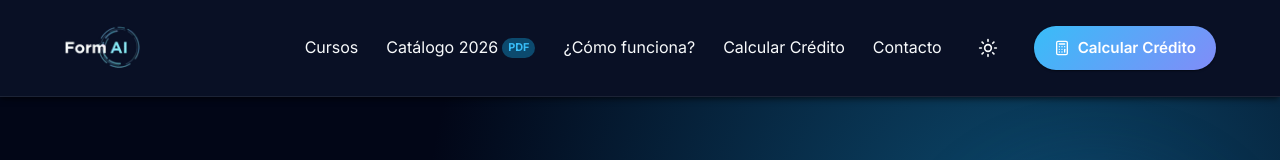
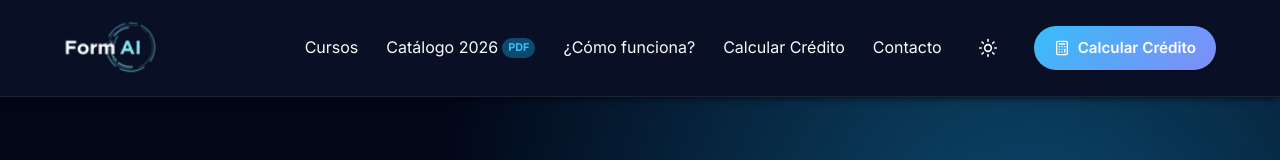
Before and after one commit to gyuste17/formai, a React (Vite) app: page / in a window 1280 px wide. Shown: the top 160 px of the page. Built offline with nearby package versions, Linux system fonts and the light colour scheme.

Commit message:
style(branding): increase FormAI logo size by 20% across navbar (desktop/mobile) and footer

```diff
--- a/src/components/Footer.jsx
+++ b/src/components/Footer.jsx
@@ -22,11 +22,11 @@ export default function Footer({ onOpenCatalogModal }) {
             <img
               src="/logos/formAI/1-removebg-preview.webp"
               alt="FormAI"
-              width="160"
-              height="56"
+              width="195"
+              height="68"
               loading="lazy"
               decoding="async"
-              style={{ height: '56px', width: 'auto', objectFit: 'contain', alignSelf: 'flex-start' }}
+              style={{ height: '68px', width: 'auto', objectFit: 'contain', alignSelf: 'flex-start' }}
             />
             <p style={{ color: 'var(--text-muted)', fontSize: '0.9rem', lineHeight: 1.5 }}>
               Formación Bonificada en Digitalización para Empresas. Llevamos más de una década impulsando la productividad de equipos en toda España a través de capacitación práctica y bonificable al 100%.
--- a/src/components/Navbar.jsx
+++ b/src/components/Navbar.jsx
@@ -28,12 +28,13 @@ export default function Navbar({ theme, toggleTheme, onOpenCatalogModal }) {
               ? '/logos/formAI/3-removebg-preview.webp'
               : '/logos/formAI/1-removebg-preview.webp'}
             alt="FormAI"
-            width="220"
-            height="76"
+            width="264"
+            height="92"
             loading="eager"
             fetchPriority="high"
             decoding="async"
-            style={{ height: '76px', width: 'auto', objectFit: 'contain' }}
+            className="navbar-logo"
+            style={{ height: '92px', width: 'auto', objectFit: 'contain' }}
           />
         </a>
 
@@ -186,6 +187,17 @@ export default function Navbar({ theme, toggleTheme, onOpenCatalogModal }) {
 
       {/* Add CSS injection for desktop menu responsiveness in styles */}
       <style>{`
+        .navbar-logo {
+          height: 92px;
+          width: auto;
+          object-fit: contain;
+          transition: height var(--transition-fast);
+        }
+        @media (max-width: 768px) {
+          .navbar-logo {
+            height: 76px !important;
+          }
+        }
         @media (min-width: 769px) {
           .desktop-menu { display: flex !important; }
           .mobile-toggle-area { display: none !important; }
```
